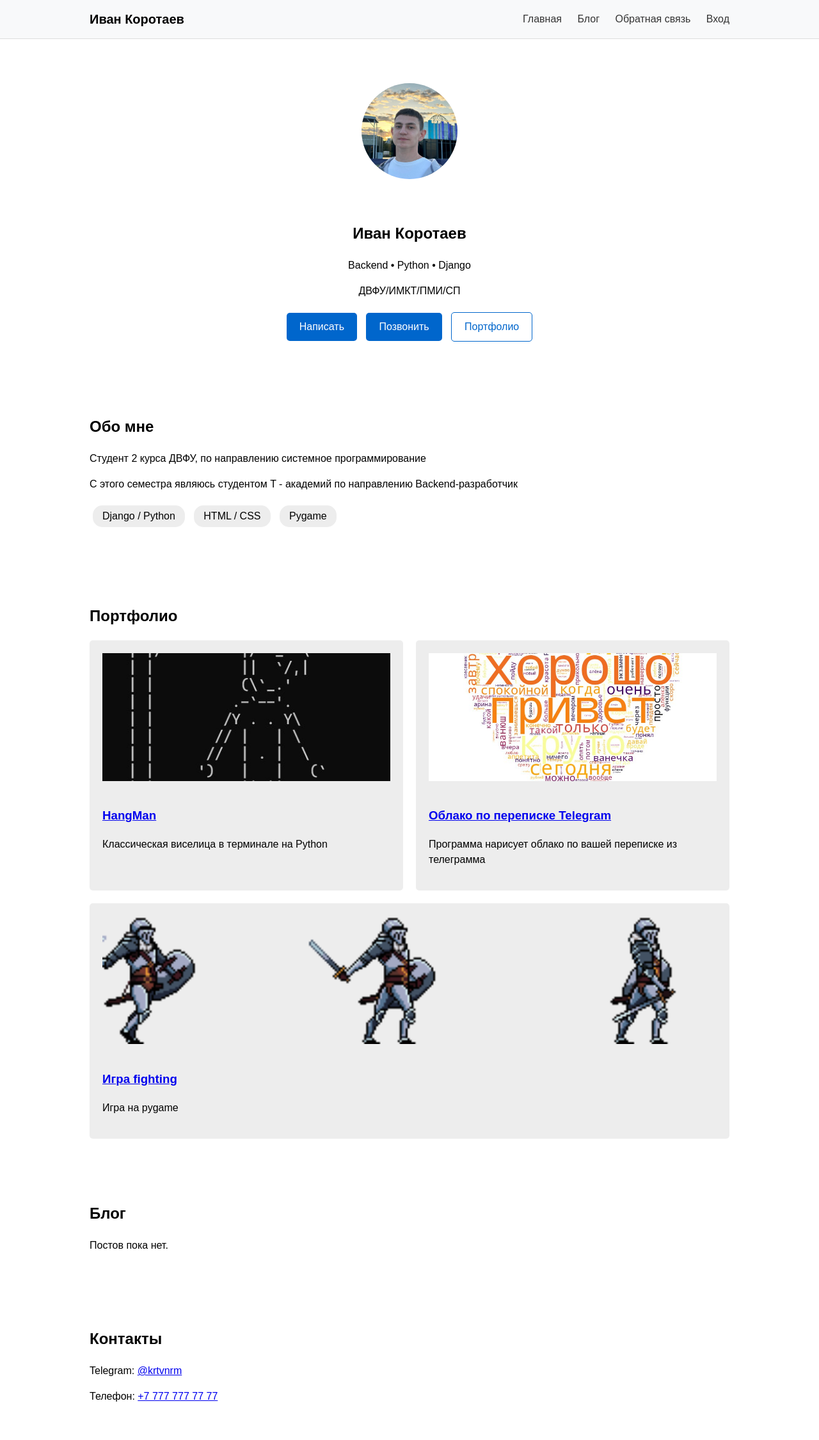
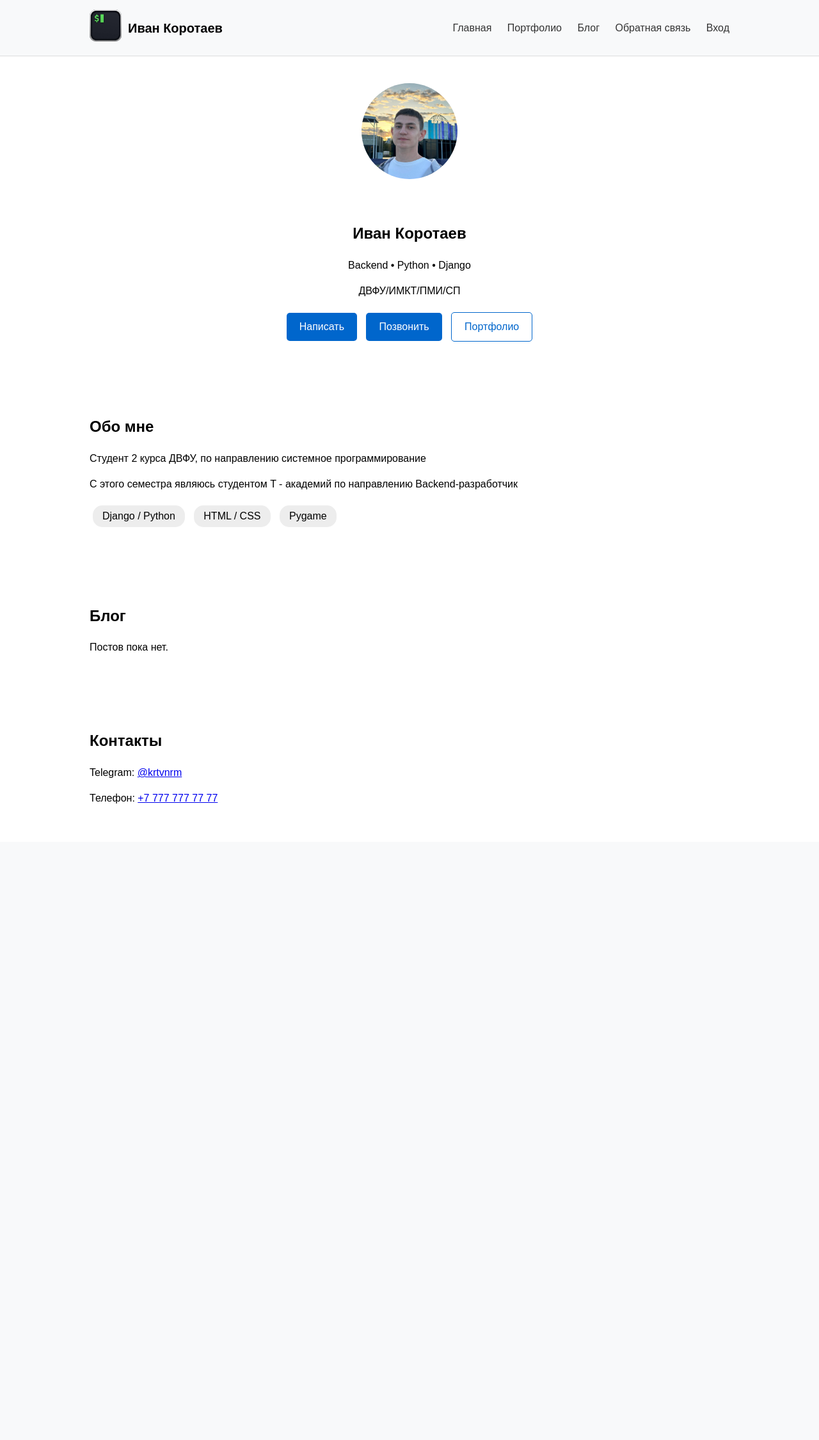
Before and after one commit to KoIvRo/web, a Django app: page / in a window 1280 px wide. Shown: the whole page at 64% size. After the commit the page ends 1256 px from the top, so only its background shows below. Run offline with Django 5.2, Linux system fonts and the light colour scheme; data that the repository does not hold is empty.

Commit message:
Лого

```diff
--- a/main/static/main/css/style.css
+++ b/main/static/main/css/style.css
@@ -32,11 +32,23 @@ main {
     align-items: center;
 }
 
+.brand-group {
+    display: flex;
+    align-items: center;
+    gap: 10px;
+}
+
 .brand {
     font-weight: bold;
     font-size: 20px;
     color: black;
     text-decoration: none;
+}
+
+.logo {
+    width: 50px;
+    height: 50px;
+    border-radius: 20%;
 }
 
 .main-nav a {
@@ -57,6 +69,7 @@ main {
 .about, .portfolio, .blog, .contact {
     padding: 40px 0;
 }
+
 
 .avatar {
     width: 150px;
--- a/main/templates/main/index.html
+++ b/main/templates/main/index.html
@@ -8,13 +8,19 @@
   <meta name="viewport" content="width=device-width, initial-scale=1">
 </head>
 
-
 <body>
 <header class="site-header">
   <div class="container header-inner">
-    <a class="brand" href="{% url 'home' %}">Иван Коротаев</a>
+    <div class="brand-group">
+      <a href="{% url 'home' %}">
+        <img class="logo" src="{% static 'main/images/logo.jpg' %}" alt="лого">
+      </a>
+      <a class="brand" href="{% url 'home' %}">Иван Коротаев</a>
+    </div>
     <nav class="main-nav">
       <a href="{% url 'home' %}">Главная</a>
+
+      <a href="{% url 'portfolio' %}">Портфолио</a>
 
       <a href="{% url 'blog_list' %}">Блог</a>
 
@@ -58,43 +64,6 @@
       </div>
     </section>
 
-    <section id="portfolio" class="portfolio">
-      <div class="container">
-        <h2>Портфолио</h2>
-        <div class="grid">
-          <article class="card">
-            <img src="{% static 'main/images/portfolio1.jpg' %}" alt="Проект 1">
-            <div class="card-body">
-              <a href="https://github.com/KoIvRo/T-academy-homework/tree/main/hw1-hangman">
-                <h3>HangMan</h3>
-              </a>
-              <p>Классическая виселица в терминале на Python</p>
-            </div>
-          </article>
-
-          <article class="card">
-            <img src="{% static 'main/images/portfolio2.jpg' %}" alt="Проект 2">
-            <div class="card-body">
-              <a href="https://github.com/KoIvRo/telegram_cloud">
-                <h3>Облако по переписке Telegram</h3>
-              </a>
-              <p>Программа нарисует облако по вашей переписке из телеграмма</p>
-            </div>
-          </article>
-
-          <article class="card">
-            <img src="{% static 'main/images/portfolio3.jpg' %}" alt="Проект 3">
-            <div class="card-body">
-              <a href="https://github.com/KoIvRo/Fighting">
-                <h3>Игра fighting</h3>
-              </a>
-              <p>Игра на pygame</p>
-            </div>
-          </article>
-        </div>
-      </div>
-    </section>
-
     <section id="blog" class="blog">
       <div class="container">
         <h2>Блог</h2>
--- a/main/urls.py
+++ b/main/urls.py
@@ -10,4 +10,5 @@ urlpatterns = [
     path('add-post/', views.add_post, name='add_post'),
     path('delete-post/<slug:slug>/', views.delete_post, name='delete_post'),
     path('feedback/', views.feedback, name='feedback'),
+    path('portfolio/', views.portfolio, name='portfolio')
 ]
--- a/main/views.py
+++ b/main/views.py
@@ -13,6 +13,9 @@ def index(request):
         'now': timezone.now()
     }
     return render(request, "main/index.html", context)
+
+def portfolio(request):
+    return render(request, "main/portfolio.html")
 
 def blog_list(request):
     posts = Post.objects.all()
```
Also changed, not shown: main/templates/main/portfolio.html (added, +38 -0 lines), main/static/main/images/logo.jpg (added).
